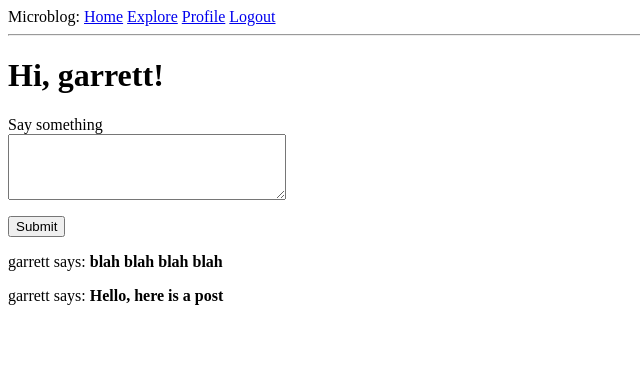
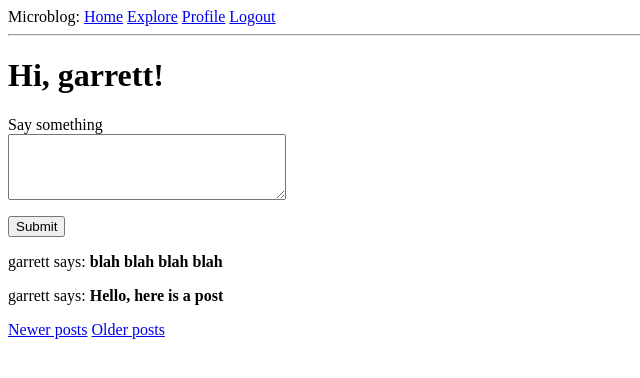
Before and after one commit to garrettmk/flask-mega-tutorial, a Flask app: page / in a window 1280 px wide. Shown: the top 378 px of the page, without its empty margins (0-640 px from the left). Run offline with Flask 2, Linux system fonts and the light colour scheme; a user stored in the database is signed in; data comes from the database, SQL or seed files in the repository; data that the repository does not hold is empty.

Commit message:
Finished Chapter 9.

```diff
--- a/app/routes.py
+++ b/app/routes.py
@@ -29,8 +29,34 @@ def index():
         flash('Your post is now live!')
         return redirect(url_for('index'))
 
-    posts = current_user.followed_posts().all()
-    return render_template('index.html', title='Home', posts=posts, form=form)
+    page = request.args.get('page', 1, type=int)
+    per_page = app.config['POSTS_PER_PAGE']
+    posts = current_user.followed_posts().paginate(page, per_page, False)
+
+    next_url = url_for('index', page=posts.next_num if posts.has_next else None)
+    prev_url = url_for('index', page=posts.prev_num if posts.has_prev else None)
+
+    return render_template('index.html', title='Home',
+                           posts=posts.items,
+                           form=form,
+                           next_url=next_url,
+                           prev_url=prev_url)
+
+
+@app.route('/explore')
+@login_required
+def explore():
+    page = request.args.get('page', 1, type=int)
+    per_page = app.config['POSTS_PER_PAGE']
+    posts = Post.query.order_by(Post.timestamp.desc()).paginate(page, per_page, False)
+
+    next_url = url_for('explore', page=posts.next_num if posts.has_next else None)
+    prev_url = url_for('explore', page=posts.prev_num if posts.has_prev else None)
+
+    return render_template('index.html', title='Explore',
+                           posts=posts.items,
+                           next_url=next_url,
+                           prev_url=prev_url)
 
 
 @app.route('/login', methods=['GET', 'POST'])
@@ -81,9 +107,18 @@ def register():
 @login_required
 def user(username):
     user = User.query.filter_by(username=username).first_or_404()
-    posts = user.posts.all()
 
-    return render_template('user.html', user=user, posts=posts)
+    page = request.args.get('page', 1, type=int)
+    per_page = app.config['POSTS_PER_PAGE']
+    posts = user.posts.order_by(Post.timestamp.desc()).paginate(page, per_page, False)
+
+    next_url = url_for('user', page=posts.next_num if posts.has_next else None)
+    prev_url = url_for('user', page=posts.prev_num if posts.has_prev else None)
+
+    return render_template('user.html', user=user,
+                           posts=posts,
+                           next_url=next_url,
+                           prev_url=prev_url)
 
 
 @app.route('/edit_profile', methods=['GET', 'POST'])
@@ -136,10 +171,3 @@ def unfollow(username):
     db.session.commit()
     flash(f'You are not following {username}')
     return redirect(url_for('user', username=username))
-
-
-@app.route('/explore')
-@login_required
-def explore():
-    posts = Post.query.order_by(Post.timestamp.desc()).all()
-    return render_template('index.html', title='Explore', posts=posts)
--- a/app/templates/index.html
+++ b/app/templates/index.html
@@ -20,4 +20,10 @@
         {{ post.author.username }} says: <b>{{ post.body }}</b>
     </p>
     {% endfor %}
+    {% if prev_url %}
+    <a href="{{ prev_url }}">Newer posts</a>
+    {% endif %}
+    {% if next_url %}
+    <a href="{{ next_url }}">Older posts</a>
+    {% endif %}
 {% endblock %}
--- a/app/templates/user.html
+++ b/app/templates/user.html
@@ -23,4 +23,10 @@
     {% for post in posts %}
         {% include '_post.html' %}
     {% endfor %}
+    {% if prev_url %}
+    <a href="{{ prev_url }}">Newer posts</a>
+    {% endif %}
+    {% if next_url %}
+    <a href="{{ next_url }}">Older posts</a>
+    {% endif %}
 {% endblock %}
--- a/config.py
+++ b/config.py
@@ -13,3 +13,5 @@ class Config(object):
     MAIL_USERNAME = os.environ.get('MAIL_USERNAME', None)
     MAIL_PASSWORD = os.environ.get('MAIL_PASSWORD', None)
     ADMINS = ['garrett@mail.com']
+
+    POSTS_PER_PAGE = 3
```
